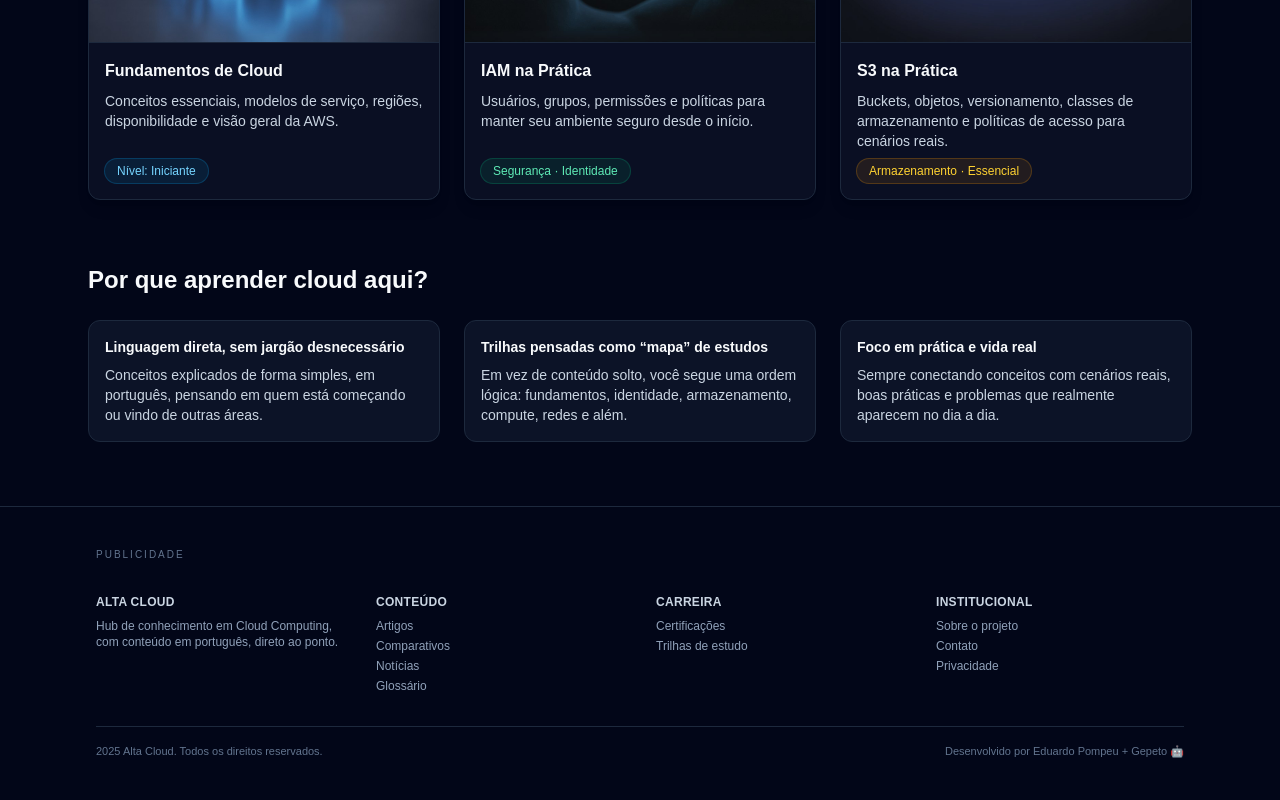
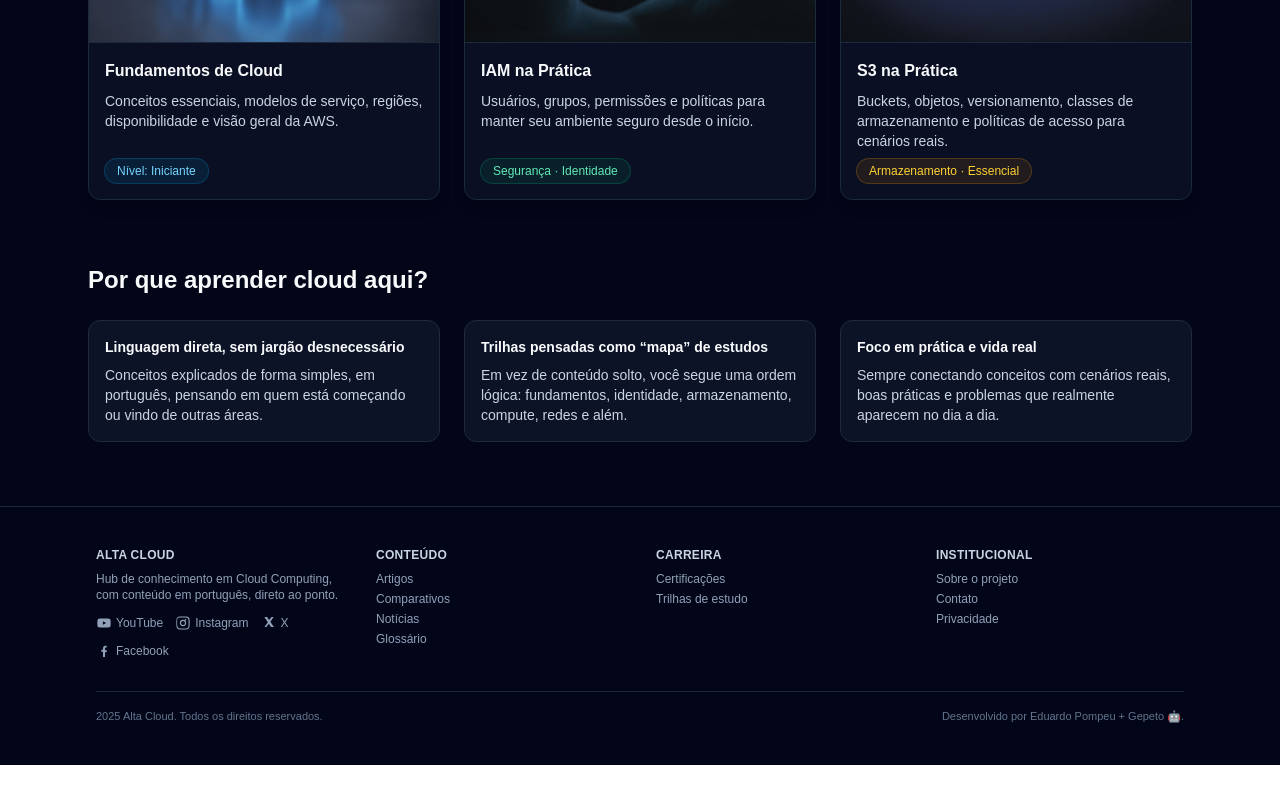
Before and after one commit to aieduardopompeu/altacloud-portal, a Next.js app: page / in a window 1280 px wide. Shown: the part 1115-1915 px from the top of the page. After the commit the page ends 1880 px from the top, so only its background shows below. Built offline with nearby package versions, Linux system fonts and the light colour scheme.

Commit message:
Footer: adiciona redes sociais e refina institucional

```diff
--- a/src/app/components/layout/Footer.tsx
+++ b/src/app/components/layout/Footer.tsx
@@ -1,18 +1,12 @@
 // src/app/components/layout/Footer.tsx
 import Link from "next/link";
-import { AdsBanner } from "../ads/AdsBanner";
 
 export function Footer() {
   return (
     <footer className="border-t border-slate-800 bg-slate-950">
       <div className="mx-auto max-w-6xl px-4 py-10 sm:px-6 lg:px-8">
-
-        {/* Anúncio multiplex no topo do rodapé */}
-        <div className="mb-8">
-          <AdsBanner adSlot="9227543350" />
-        </div>
-
         <div className="grid gap-8 md:grid-cols-4 text-sm">
+          {/* BLOCO INSTITUCIONAL + REDES SOCIAIS */}
           <div>
             <h3 className="text-xs font-semibold text-slate-300 uppercase tracking-wide">
               Alta Cloud
@@ -21,8 +15,100 @@ export function Footer() {
               Hub de conhecimento em Cloud Computing, com conteúdo em português,
               direto ao ponto.
             </p>
+
+            {/* REDES SOCIAIS */}
+            <div className="mt-3 flex flex-wrap items-center gap-3 text-slate-400">
+              <a
+                href="https://www.youtube.com/@altacloud"
+                target="_blank"
+                rel="noreferrer"
+                className="inline-flex items-center gap-1 text-xs hover:text-sky-300"
+                aria-label="YouTube Alta Cloud"
+              >
+                <svg
+                  xmlns="http://www.w3.org/2000/svg"
+                  viewBox="0 0 24 24"
+                  className="h-4 w-4"
+                  aria-hidden="true"
+                >
+                  <path
+                    fill="currentColor"
+                    d="M21.6 7.2a2.3 2.3 0 0 0-1.6-1.6C18.2 5.2 12 5.2 12 5.2s-6.2 0-8 .4A2.3 2.3 0 0 0 2.4 7.2 24.3 24.3 0 0 0 2 12a24.3 24.3 0 0 0 .4 4.8 2.3 2.3 0 0 0 1.6 1.6c1.8.4 8 .4 8 .4s6.2 0 8-.4a2.3 2.3 0 0 0 1.6-1.6A24.3 24.3 0 0 0 22 12a24.3 24.3 0 0 0-.4-4.8ZM10.4 14.8V9.2L15.2 12Z"
+                  />
+                </svg>
+                <span>YouTube</span>
+              </a>
+
+              <a
+                href="https://www.instagram.com/altacloud/"
+                target="_blank"
+                rel="noreferrer"
+                className="inline-flex items-center gap-1 text-xs hover:text-sky-300"
+                aria-label="Instagram Alta Cloud"
+              >
+                <svg
+                  xmlns="http://www.w3.org/2000/svg"
+                  viewBox="0 0 24 24"
+                  className="h-4 w-4"
+                  aria-hidden="true"
+                >
+                  <path
+                    fill="currentColor"
+                    d="M12 7.3A4.7 4.7 0 1 0 16.7 12 4.7 4.7 0 0 0 12 7.3Zm0 7.7A3 3 0 1 1 15 12a3 3 0 0 1-3 3Zm4.9-7.9a1.1 1.1 0 1 1-1.1-1.1 1.1 1.1 0 0 1 1.1 1.1Z"
+                  />
+                  <path
+                    fill="currentColor"
+                    d="M12 2.2C8.9 2.2 8.5 2.2 7.3 2.3a5.4 5.4 0 0 0-3.8 1.4 5.4 5.4 0 0 0-1.4 3.8C2 8.7 2 9.1 2 12s0 3.3.1 4.5a5.4 5.4 0 0 0 1.4 3.8 5.4 5.4 0 0 0 3.8 1.4c1.2.1 1.6.1 4.7.1s3.5 0 4.7-.1a5.4 5.4 0 0 0 3.8-1.4 5.4 5.4 0 0 0 1.4-3.8c.1-1.2.1-1.6.1-4.7s0-3.5-.1-4.7a5.4 5.4 0 0 0-1.4-3.8A5.4 5.4 0 0 0 16.7 2.3C15.5 2.2 15.1 2.2 12 2.2Zm0 1.6c3 0 3.4 0 4.6.1a3.7 3.7 0 0 1 2.6 1 3.7 3.7 0 0 1 1 2.6c.1 1.2.1 1.6.1 4.6s0 3.4-.1 4.6a3.7 3.7 0 0 1-1 2.6 3.7 3.7 0 0 1-2.6 1c-1.2.1-1.6.1-4.6.1s-3.4 0-4.6-.1a3.7 3.7 0 0 1-2.6-1 3.7 3.7 0 0 1-1-2.6C3.2 15.4 3.2 15 3.2 12s0-3.4.1-4.6a3.7 3.7 0 0 1 1-2.6 3.7 3.7 0 0 1 2.6-1c1.2-.1 1.6-.1 4.6-.1Z"
+                  />
+                </svg>
+                <span>Instagram</span>
+              </a>
+
+              <a
+                href="https://x.com/alta_cloud"
+                target="_blank"
+                rel="noreferrer"
+                className="inline-flex items-center gap-1 text-xs hover:text-sky-300"
+                aria-label="X (Twitter) Alta Cloud"
+              >
+                <svg
+                  xmlns="http://www.w3.org/2000/svg"
+                  viewBox="0 0 24 24"
+                  className="h-4 w-4"
+                  aria-hidden="true"
+                >
+                  <path
+                    fill="currentColor"
+                    d="M5 3h4.1l3 4.5L15.8 3H19l-5 7 5.4 8H15l-3.3-5L8 18H5.1L10.3 11Z"
+                  />
+                </svg>
+                <span>X</span>
+              </a>
+
+              <a
+                href="https://web.facebook.com/altacloudbr/"
+                target="_blank"
+                rel="noreferrer"
+                className="inline-flex items-center gap-1 text-xs hover:text-sky-300"
+                aria-label="Facebook Alta Cloud"
+              >
+                <svg
+                  xmlns="http://www.w3.org/2000/svg"
+                  viewBox="0 0 24 24"
+                  className="h-4 w-4"
+                  aria-hidden="true"
+                >
+                  <path
+                    fill="currentColor"
+                    d="M13.5 21v-7.2h2.4l.4-3h-2.8V8.4c0-.9.3-1.5 1.6-1.5H16V4.2A19.5 19.5 0 0 0 14.1 4C11.9 4 10.5 5.2 10.5 7.9V10H8v3h2.5V21Z"
+                  />
+                </svg>
+                <span>Facebook</span>
+              </a>
+            </div>
           </div>
 
+          {/* BLOCO CONTEÚDO */}
           <div>
             <h4 className="text-xs font-semibold text-slate-300 uppercase tracking-wide">
               Conteúdo
@@ -51,6 +137,7 @@ export function Footer() {
             </ul>
           </div>
 
+          {/* BLOCO CARREIRA */}
           <div>
             <h4 className="text-xs font-semibold text-slate-300 uppercase tracking-wide">
               Carreira
@@ -69,6 +156,7 @@ export function Footer() {
             </ul>
           </div>
 
+          {/* BLOCO INSTITUCIONAL */}
           <div>
             <h4 className="text-xs font-semibold text-slate-300 uppercase tracking-wide">
               Institucional
@@ -85,7 +173,10 @@ export function Footer() {
                 </Link>
               </li>
               <li>
-                <Link href="/politica-de-privacidade" className="hover:text-sky-300">
+                <Link
+                  href="/politica-de-privacidade"
+                  className="hover:text-sky-300"
+                >
                   Privacidade
                 </Link>
               </li>
@@ -93,10 +184,14 @@ export function Footer() {
           </div>
         </div>
 
+        {/* LINHA FINAL */}
         <div className="mt-8 border-t border-slate-800 pt-4 flex justify-between text-[11px] text-slate-500">
-  <span>{new Date().getFullYear()} Alta Cloud. Todos os direitos reservados.</span>
-  <span>Desenvolvido por Eduardo Pompeu + Gepeto 🤖</span>
-</div>
+          <span>
+            {new Date().getFullYear()} Alta Cloud. Todos os direitos
+            reservados.
+          </span>
+          <span>Desenvolvido por Eduardo Pompeu + Gepeto 🤖.</span>
+        </div>
       </div>
     </footer>
   );
```
